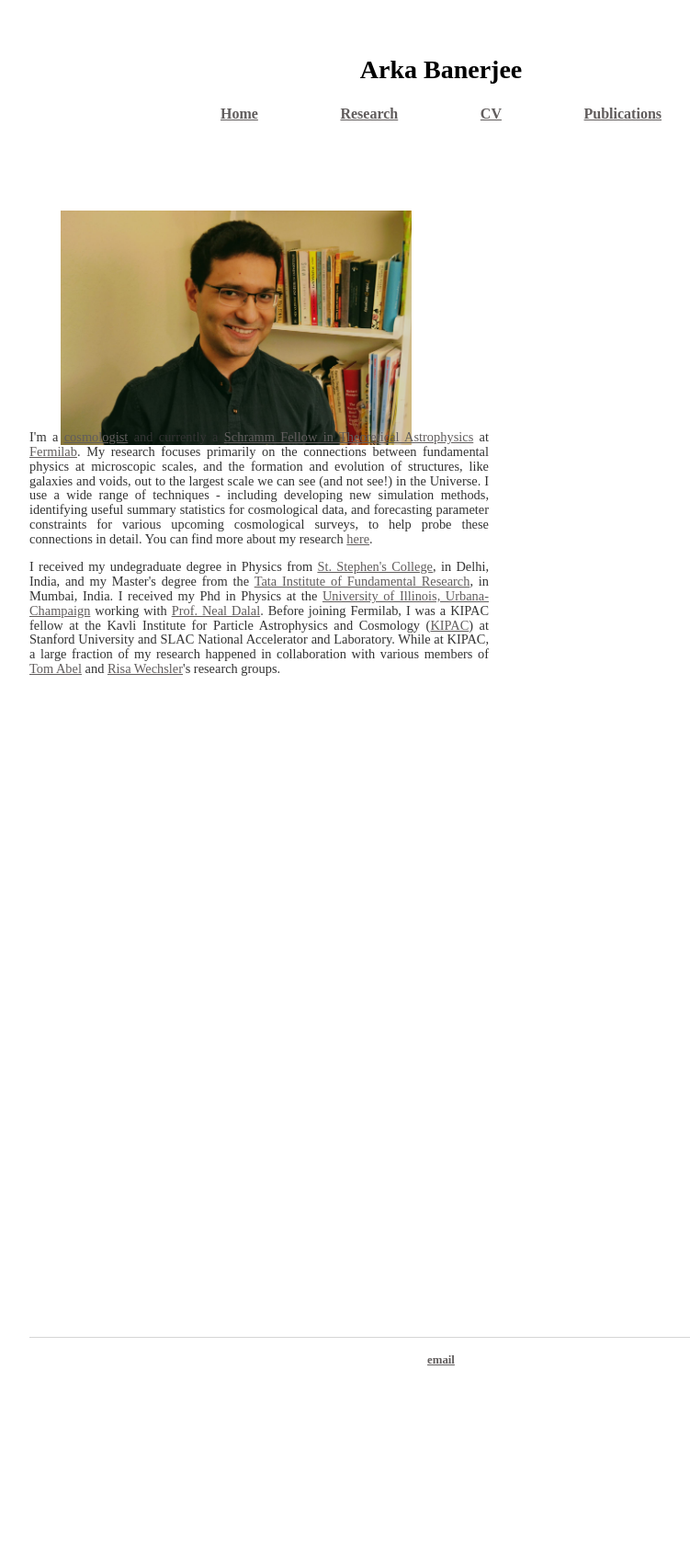
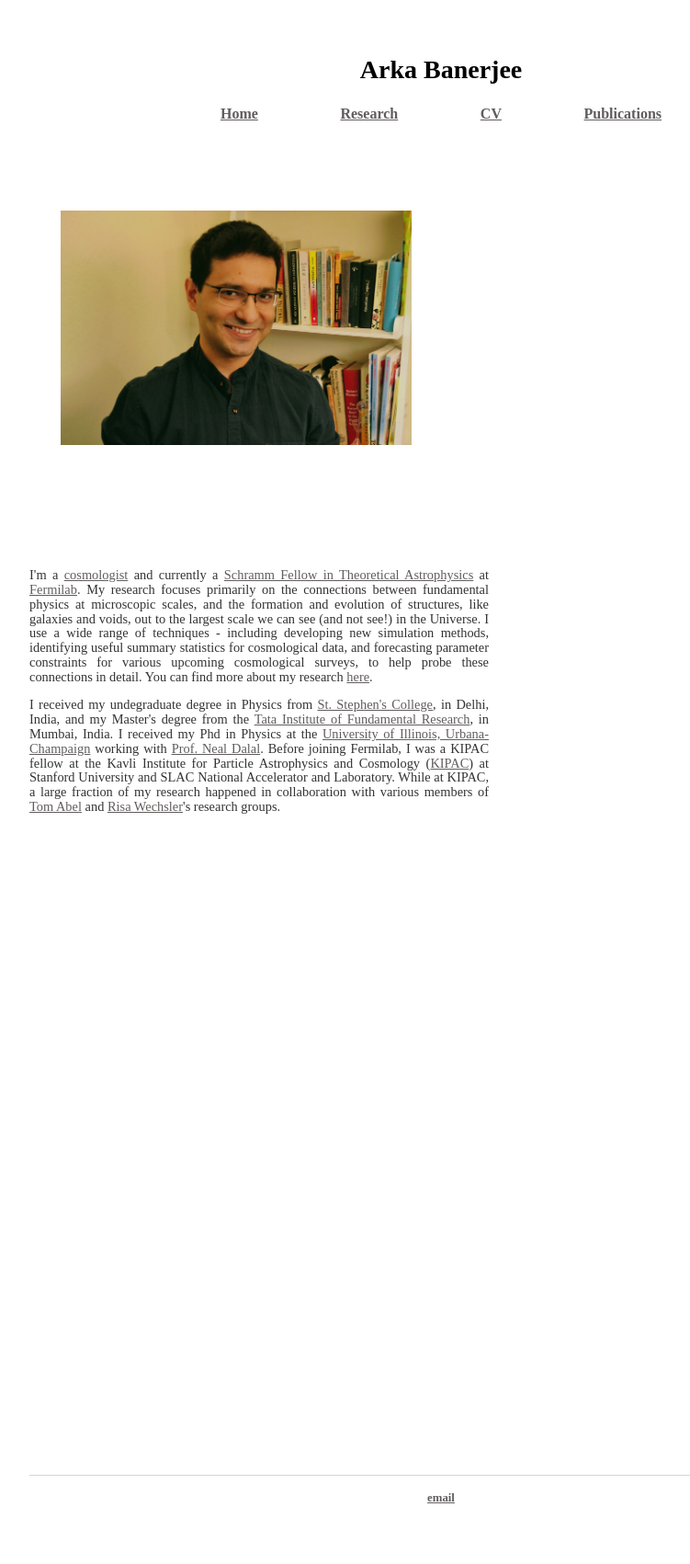
Before and after one commit to arkabanerjee/arkabanerjee.github.io, a Jekyll site: the page built from index.html, in a window 1280 px wide. Shown: the whole page at 92% size, without its empty margins (160-911 px from the left). Built offline with Jekyll 4.4.1, drawn with Linux system fonts in a browser that asks for light colours; before the commit the page ends 1551 px from its top, so only the background shows below that.

Commit message:
Minor update

```diff
--- a/index.html
+++ b/index.html
@@ -7,7 +7,7 @@ title: Arka Banerjee
 
 <div class="blurb">
 	<div class="box">
-			<div style="width: 450px; height: 300px;">
+			<div style="width: 450px; height: 450px;">
 				<p>&nbsp;</p>
 				<p>&nbsp;</p>
 				<img src="arka.jpg" class="center">
```
